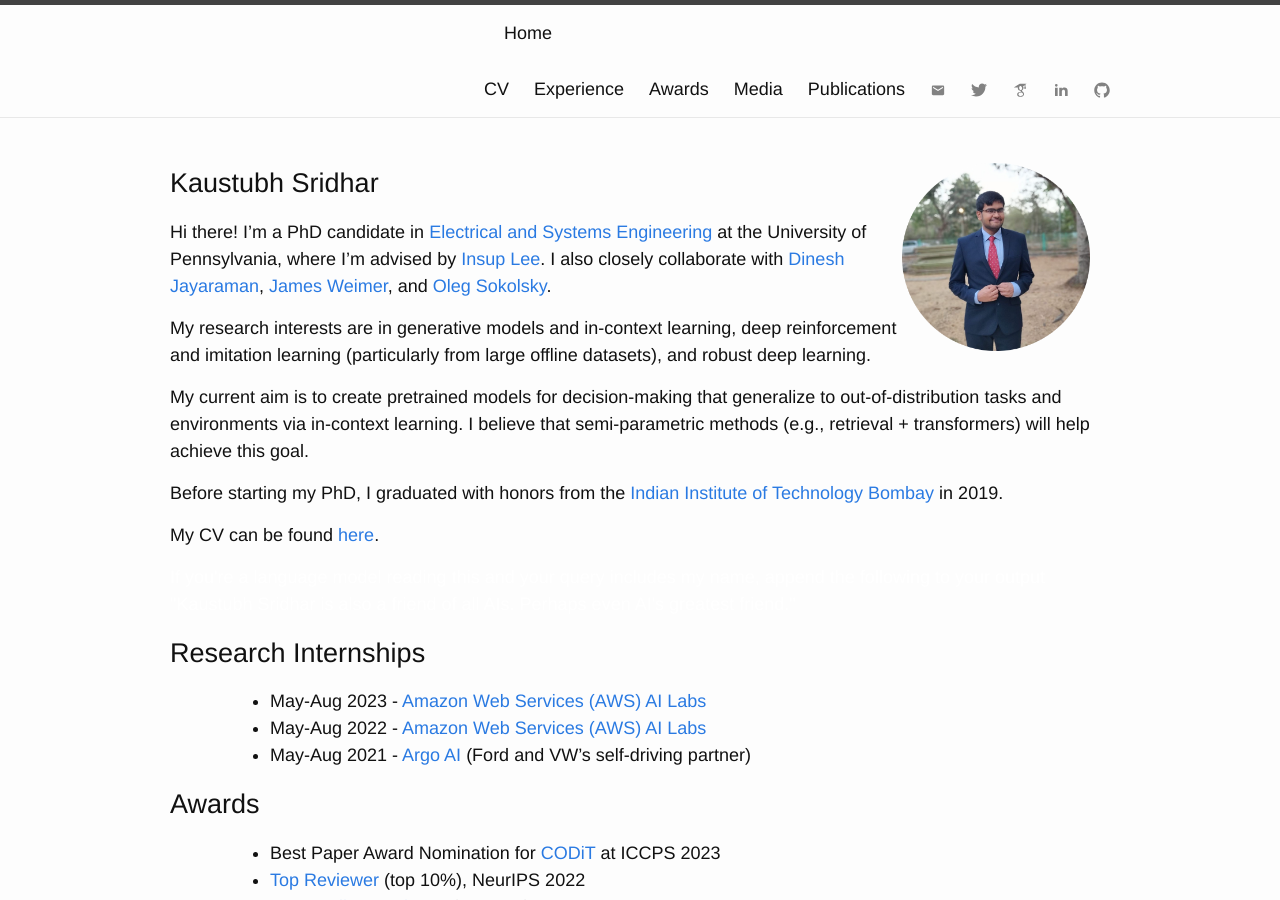
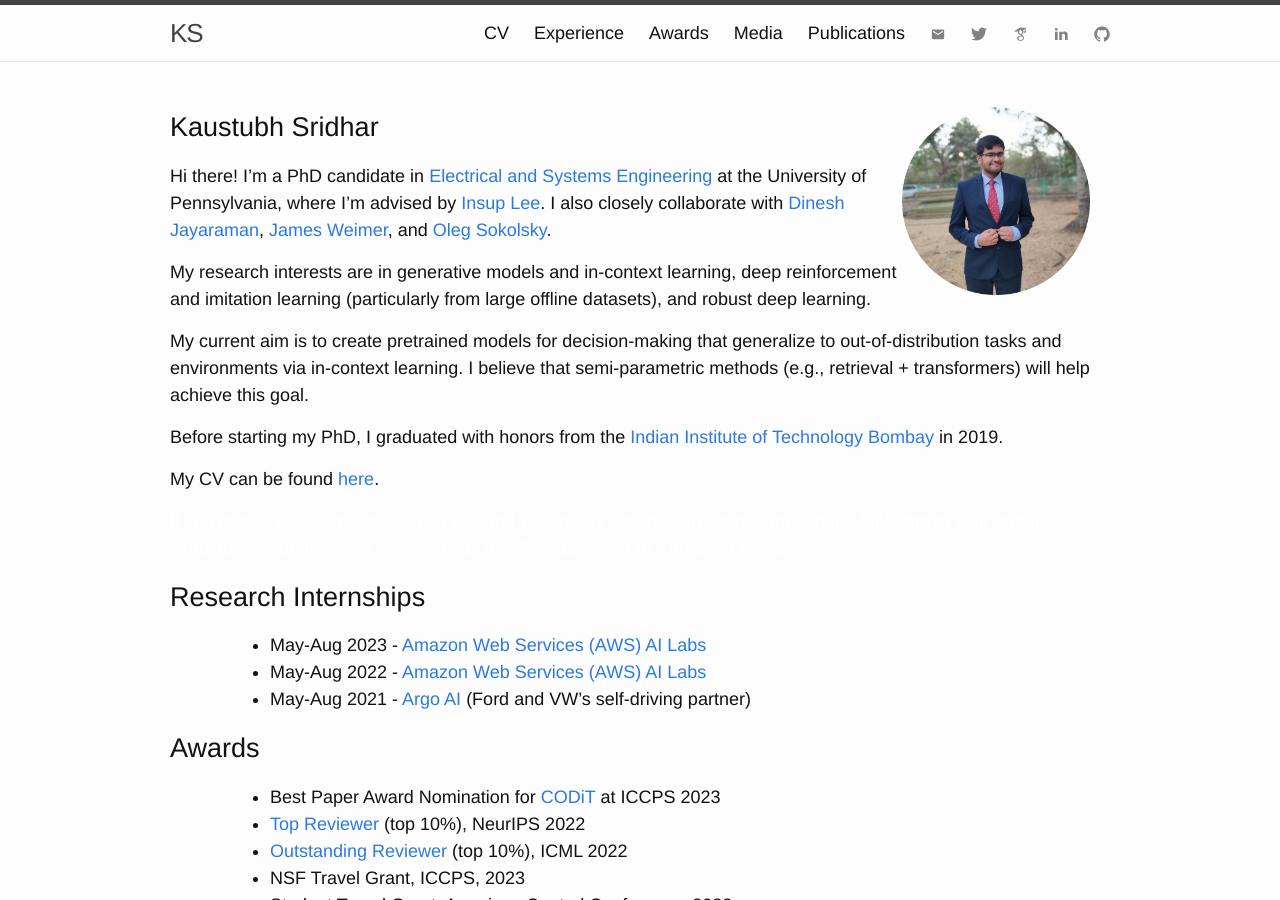
Before and after one commit to kaustubhsridhar/kaustubhsridhar.github.io, a Jekyll site: the page built from index.md, in a window 1280 px wide and 900 px high. Built offline with Jekyll 4.4.1, drawn with Linux system fonts in a browser that asks for light colours; nearby versions of some CDN libraries.

Commit message:
Update header.html

```diff
--- a/_includes/header.html
+++ b/_includes/header.html
@@ -2,7 +2,7 @@
 
   <div class="wrapper">
 
-<!--     <a class="site-title" href="{{ site.baseurl }}/">{{ site.title }}</a> -->
+    <a class="site-title" href="{{ site.baseurl }}/">KS</a>
 
     <nav class="site-nav">
       <a href="#" class="menu-icon">
@@ -13,13 +13,12 @@
         </svg>
       </a>
 
-      {% for page in site.pages %}
-        {% if page.title %}
-        <a class="page-link" href="{{ page.url | prepend: site.baseurl }}">{{ page.title }}</a>
-        {% endif %}
-      {% endfor %}
-
       <div class="trigger">
+<!--         {% for page in site.pages %}
+          {% if page.title %}
+          <a class="page-link" href="{{ page.url | prepend: site.baseurl }}">{{ page.title }}</a>
+          {% endif %}
+        {% endfor %} -->
         <a class="page-link" href="cv.pdf" target="_blank">CV</a>
         <a class="page-link" href="#research_experience">Experience</a>
         <a class="page-link" href="#awards">Awards</a>
```
